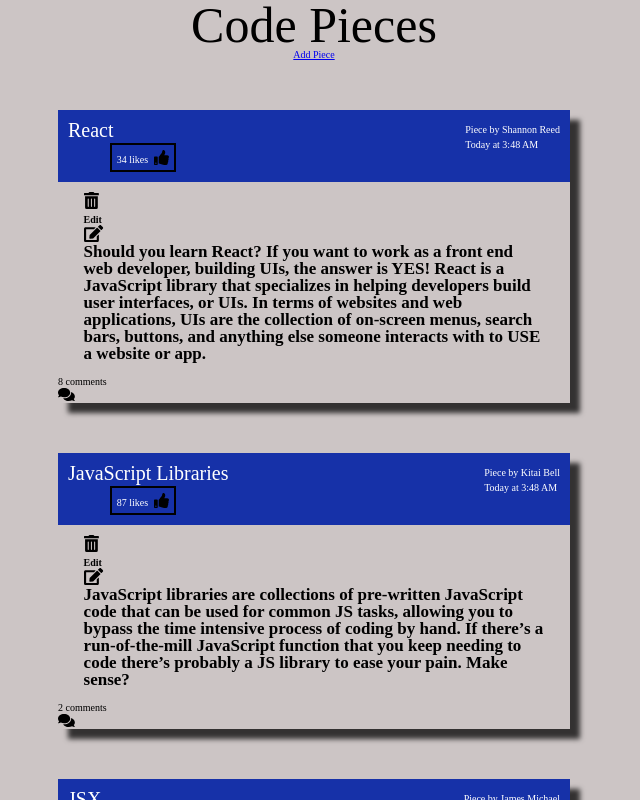
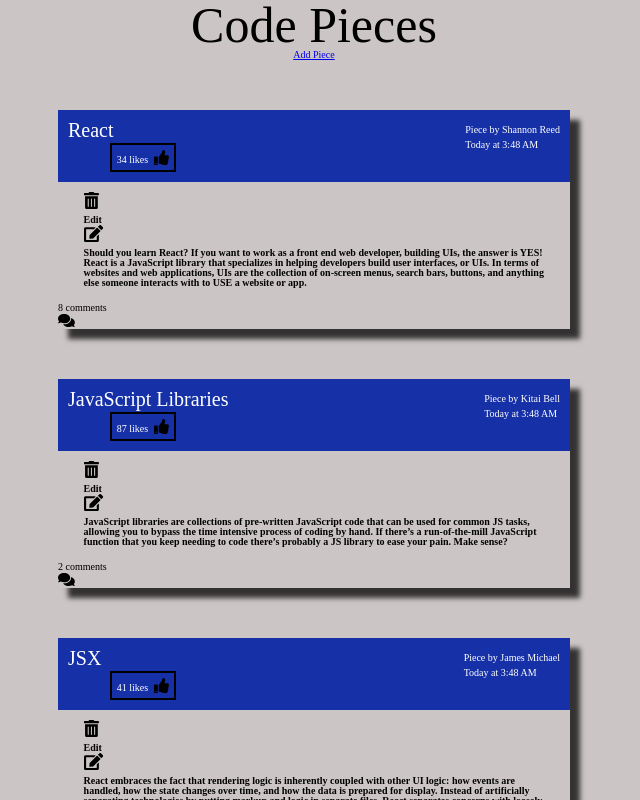
Before and after one commit to SR-Portfolio-Projects/Code-Pieces-Part-I, a React (Create React App) app in the folder code-pieces/: page / in a window 1280 px wide. Shown: the top 800 px of the page, without its empty margins (326-966 px from the left). Built offline with nearby package versions, Linux system fonts and the light colour scheme.

Commit message:
finish delete, working

```diff
--- a/code-pieces/src/components/codePieces/DeletePiece.js
+++ b/code-pieces/src/components/codePieces/DeletePiece.js
@@ -6,10 +6,10 @@
 
     return (
       <div className = 'delete'>
+
           <FontAwesomeIcon onClick = {deletePiece}
-				// color={liked===true?"red":"black"}
-				icon={faTrashAlt}
-	      />
+				                   icon={faTrashAlt}
+	        />
 
       </div>
     );
--- a/code-pieces/src/components/codePieces/Piece.js
+++ b/code-pieces/src/components/codePieces/Piece.js
@@ -25,7 +25,11 @@
         <p>{ moment(piece.createdAt).calendar() }</p>
         </div>
         </div>
-        <div className="content"><DeletePiece deletePiece = {() => deletePiece(piece.id) } />  <EditPiece />{  piece.content }</div>
+        <div className="content">
+          <DeletePiece deletePiece = {() => deletePiece(piece.id) } />
+          <EditPiece />
+          <p>{  piece.content }</p>
+        </div>
       </div>
             <Comments numOfComments = { piece.numOfComments } commentsList = {piece.commentsList} />
     </div>
```
Also changed, not shown: 2 other files (tests, documents, lock files or other folders).
